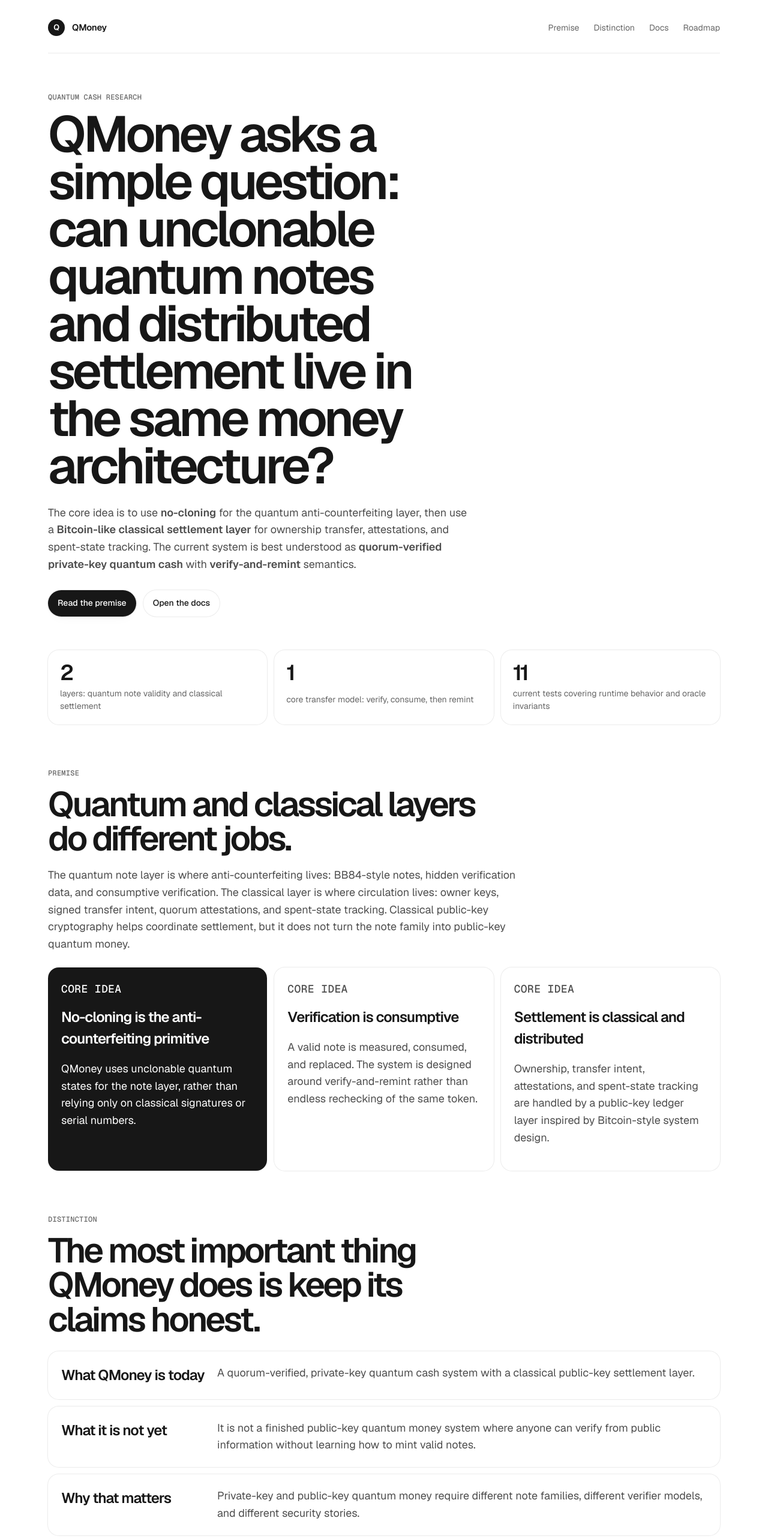
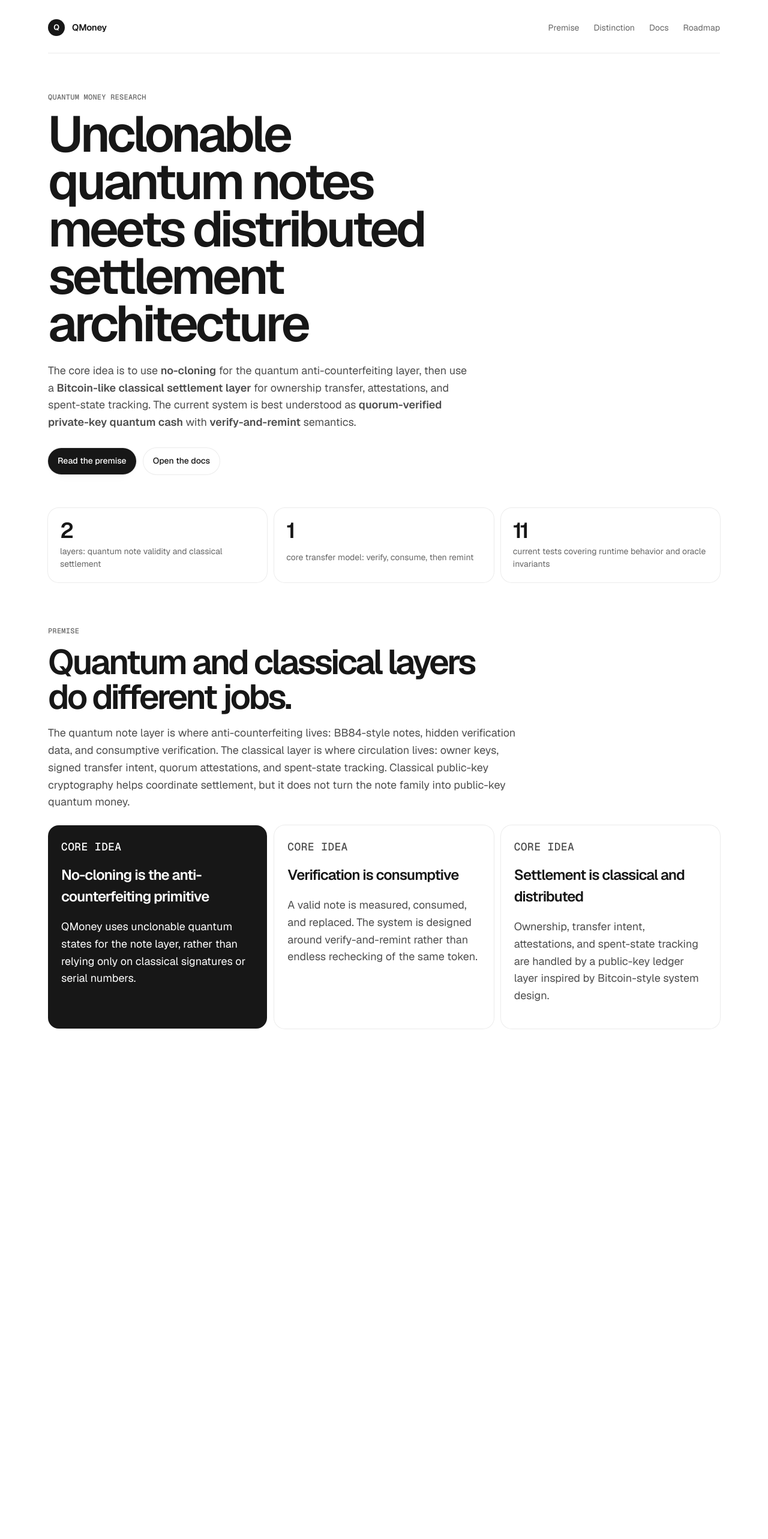
Before and after one commit to runeape-sats/qmoney, a React (Vite) app in the folder website/: page / in a window 1280 px wide. Shown: the top 2566 px of the page at 60% size. After the commit the page ends 1795 px from the top, so only its background shows below. Built offline with nearby package versions, Linux system fonts and the light colour scheme.

Commit message:
Update App.tsx

```diff
--- a/website/src/App.tsx
+++ b/website/src/App.tsx
@@ -73,8 +73,8 @@
 
       <main id="top">
         <section className="hero">
-          <p className="eyebrow">Quantum cash research</p>
-          <h1>QMoney asks a simple question: can unclonable quantum notes and distributed settlement live in the same money architecture?</h1>
+          <p className="eyebrow">Quantum Money research</p>
+          <h1>Unclonable quantum notes meets distributed settlement architecture</h1>
           <p className="lede">
             The core idea is to use <strong>no-cloning</strong> for the quantum anti-counterfeiting
             layer, then use a <strong>Bitcoin-like classical settlement layer</strong> for ownership
@@ -132,66 +132,12 @@
           </div>
         </section>
 
-        <section className="section" id="distinction">
-          <div className="section-copy narrow">
-            <p className="section-kicker">Distinction</p>
-            <h2>The most important thing QMoney does is keep its claims honest.</h2>
-          </div>
 
-          <div className="principles-list">
-            {distinctions.map((item) => (
-              <article className="principle-row" key={item.title}>
-                <h3>{item.title}</h3>
-                <p>{item.body}</p>
-              </article>
-            ))}
-          </div>
-        </section>
 
-        <section className="section" id="docs">
-          <div className="section-copy narrow">
-            <p className="section-kicker">Docs</p>
-            <h2>If you want the full argument, start with the architecture docs and follow outward.</h2>
-          </div>
 
-          <div className="architecture-grid docs-grid">
-            {docs.map((doc) => (
-              <article className="panel doc-panel" key={doc.title}>
-                <h3>{doc.title}</h3>
-                <p>{doc.body}</p>
-                <a className="doc-link" href={doc.href} target="_blank" rel="noreferrer">
-                  Open on GitHub
-                </a>
-              </article>
-            ))}
-          </div>
-        </section>
 
-        <section className="section" id="roadmap">
-          <div className="section-copy narrow">
-            <p className="section-kicker">Roadmap</p>
-            <h2>Move carefully: keep the baseline honest, then earn stronger claims later.</h2>
-          </div>
 
-          <ol className="roadmap-list">
-            {roadmap.map((item, index) => (
-              <li className="roadmap-item" key={item}>
-                <span className="roadmap-index">0{index + 1}</span>
-                <p>{item}</p>
-              </li>
-            ))}
-          </ol>
-        </section>
 
-        <section className="closing panel" id="contact">
-          <p className="section-kicker">Bottom line</p>
-          <h2>QMoney is already a coherent quantum cash architecture, even before the public-key story is finished.</h2>
-          <p>
-            The point is not to overclaim. The point is to preserve the current private-key baseline,
-            explain it clearly, and build any future public-key work as a genuinely separate note
-            family and security story.
-          </p>
-        </section>
       </main>
     </div>
   )
```
